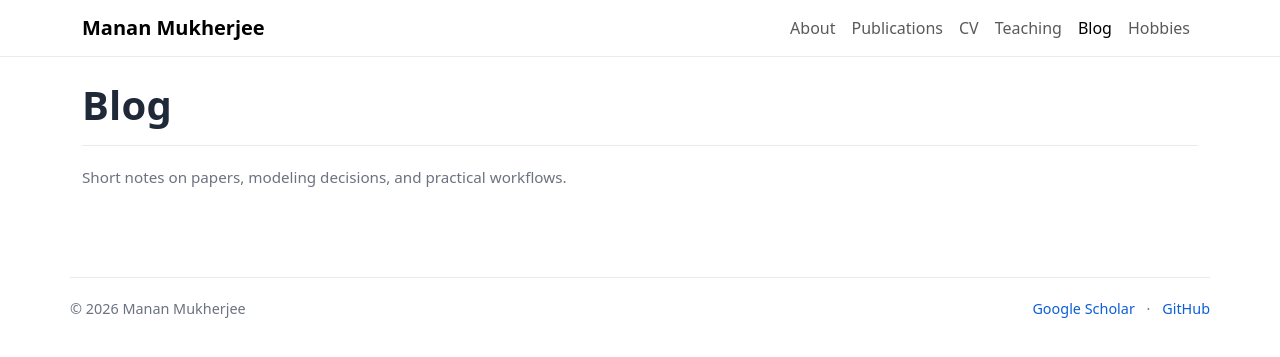
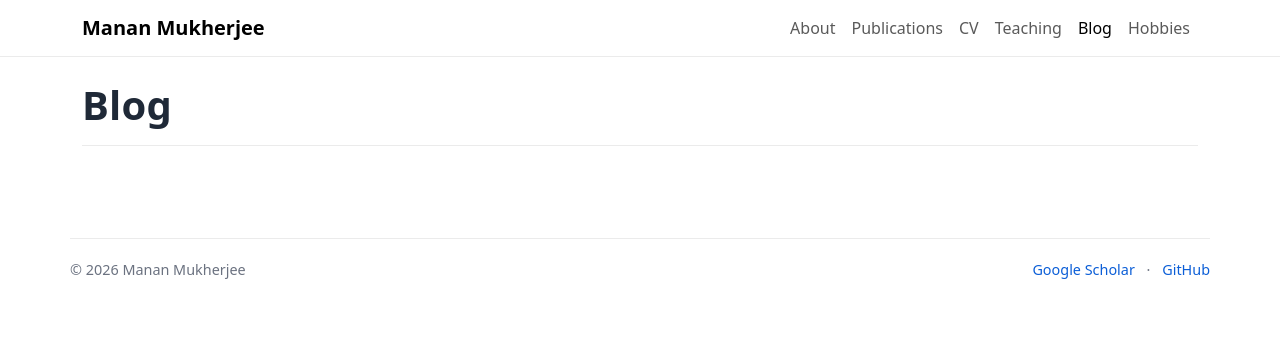
Before and after one commit to Mananmukh/WebDeploy, a Jekyll site: the page built from blog.md, in a window 1280 px wide. Shown: the top 357 px of the page. Built offline with Jekyll 4.4.1, drawn with Linux system fonts in a browser that asks for light colours.

Commit message:
Update blog.md

```diff
--- a/blog.md
+++ b/blog.md
@@ -7,7 +7,7 @@ permalink: /blog/
 <h1 class="mm-hero-title">Blog</h1>
 <div class="mm-rule"></div>
 
-<p class="mm-small">Short notes on papers, modeling decisions, and practical workflows.</p>
+
 
 <div class="row g-3 mt-2">
 {% for post in site.posts %}
```
